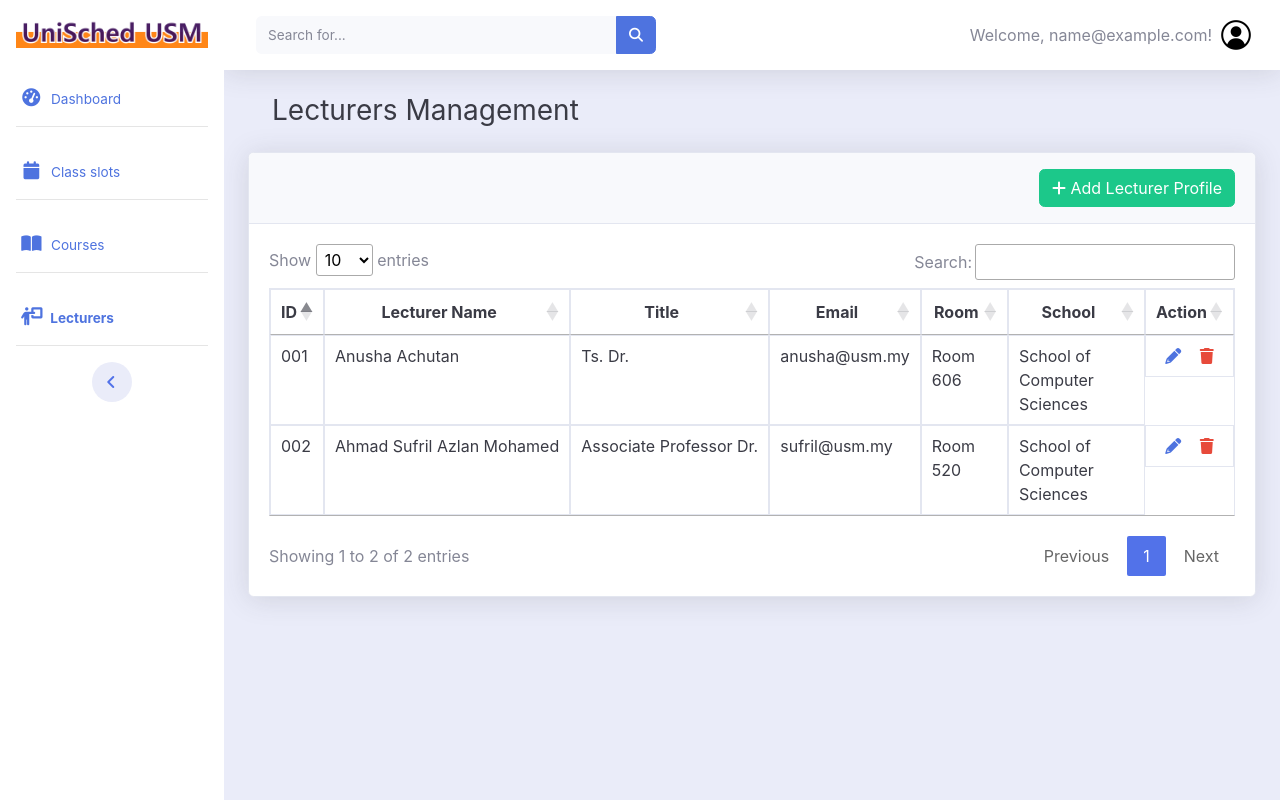
After one commit to syahirazman/UniSched-USM-FYP, a PHP site: page /admin/admin_lecturers.php in a window 1280 px wide. The commit adds this page. Run offline with PHP 8.4, Linux system fonts and the light colour scheme; the visitor is signed in with stand-in values (Sample User, id 1); some libraries are stand-ins or nearby versions.

Commit message:
Added logout and admin_lecturers. Added function to create session. Added logout to end user session.

```diff
--- /dev/null
+++ b/admin/admin_lecturers.php
@@ -0,0 +1,291 @@
+<!-- PHP -->
+<?php
+session_start();
+
+// Check if the session variable is set
+if (isset($_SESSION['admin_email'])) {
+    $admin_email = $_SESSION['admin_email'];
+    // Now you can use $admin_email in your HTML or PHP code
+} else {
+    // Redirect to the login page if the session variable is not set
+    header('Location: login.php');
+    exit();
+}
+?>
+
+<!DOCTYPE html>
+<html lang="en">
+    <head>
+        <meta name="viewport" content="width=device-width, initial-scale=1">
+        <!-- styles -->
+        <link href="../css/fontawesome.min.css" rel="stylesheet">
+        <link href="../css/adminstyle.min.css" rel="stylesheet">
+        <link href="../css/adminstyle.css" rel="stylesheet">
+
+        <link rel="icon" type="image/x-icon" href="../images/UniSched USM text logo.ico">
+        <link rel="stylesheet" href="https://stackpath.bootstrapcdn.com/font-awesome/4.7.0/css/font-awesome.min.css">
+        <link rel="stylesheet" href="https://cdnjs.cloudflare.com/ajax/libs/font-awesome/6.2.1/css/all.min.css">
+
+        <link rel="stylesheet" href="https://cdn.datatables.net/1.13.7/css/jquery.dataTables.min.css">
+
+        <title>UniSched USM: Lecturers Management</title>
+    </head>
+    <body id="page-top">
+        <div id="wrapper">
+            <!-- side bar -->
+            <ul class="navbar-nav bg-white sidebar" id="accordionSidebar">
+                <a class="sidebar-brand d-flex align-items-center justify-content-center" href="admin_dashboard.html">
+                    <div class="mt-3 mb-4">
+                        <img src="../images/login_textlogo.png" class="img-fluid">
+                    </div>
+                </a>
+                <!-- nav 1 -->
+                <li class="nav-item">
+                    <a class="nav-link ml-1" href="../admin/admin_dashboard.php">
+                        <i class="fa fa-fw fa-tachometer-alt"></i>
+                        <span>Dashboard</span></a>
+                </li>
+                <hr class="sidebar-divider">
+                <!-- nav 2 -->
+                <li class="nav-item">
+                    <a class="nav-link ml-1" href="">
+                        <i class="fa fa-fw fa-calendar"></i>
+                        <span>Class slots</span></a>
+                </li>
+                <hr class="sidebar-divider">
+                <!-- nav 3 -->
+                <li class="nav-item">
+                    <a class="nav-link ml-1" href="../admin/admin_courses.php">
+                        <i class="fa fa-fw fa-book-open"></i>
+                        <span>Courses</span></a>
+                </li>
+                <hr class="sidebar-divider">
+                <!-- nav 4 -->
+                <li class="nav-item active">
+                    <a class="nav-link ml-1" href="../admin/admin_lecturers.php">
+                        <i class="fa fa-fw fa-person-chalkboard"></i>
+                        <span>Lecturers</span></a>
+                </li>
+                <hr class="sidebar-divider">
+                <!-- Sidebar Toggler (Sidebar) -->
+                <div class="text-center d-none d-md-inline">
+                    <button class="rounded-circle border-0" id="sidebarToggle"></button>
+                </div>
+            </ul>
+            <!-- end of sidebar-->
+
+            <!-- content wrapper -->
+            <div id="content-wrapper"  class="d-flex flex-column">
+                <!-- main content -->
+                <div id="content">
+                    <!-- top bar -->
+                    <nav class="navbar navbar-expand navbar-light bg-white topbar mb-4 static-top shadow">
+                        <!-- Sidebar Toggle (Topbar) -->
+                        <button id="sidebarToggleTop" class="btn btn-link d-md-none rounded-circle mr-3">
+                            <i class="fa fa-bars"></i>
+                        </button>
+
+                        <!-- Topbar Search -->
+                        <form
+                            class="d-none d-sm-inline-block form-inline mr-auto ml-md-3 my-2 my-md-0 mw-100 navbar-search">
+                            <div class="input-group">
+                                <input type="text" class="form-control bg-light border-0 small" placeholder="Search for..."
+                                    aria-label="Search" aria-describedby="basic-addon2">
+                                <div class="input-group-append">
+                                    <button class="btn btn-primary" type="button">
+                                        <i class="fas fa-search fa-sm"></i>
+                                    </button>
+                                </div>
+                            </div>
+                        </form>
+
+                        <!-- Topbar Profile-->
+                        <ul class="navbar-nav ml-auto">
+                            <li class="nav-item dropdown no-arrow">
+                                <a class="nav-link dropdown-toggle" href="#" id="userDropdown" role="button"
+                                    data-toggle="dropdown" aria-haspopup="true" aria-expanded="false">
+                                    <span class="mr-2 d-none d-lg-inline text-gray-600 medium">Welcome, <?php echo $admin_email; ?>!</span>
+                                    <img class="img-profile rounded-circle" src="../images/profile_icon.png">
+                                </a>
+                                <div class="dropdown-menu dropdown-menu-right shadow animated--grow-in"
+                                aria-labelledby="userDropdown">
+                                    <a class="dropdown-item" href="#" data-toggle="modal" data-target="#logoutModal">
+                                        <i class="fas fa-sign-out-alt fa-sm fa-fw mr-2 text-gray-400"></i>
+                                        Logout
+                                    </a>
+                                </div>
+                            </li>
+                        </ul>
+                    </nav>
+                    <!-- End of Topbar -->
+
+                    <!-- Begin page content -->
+                    <div class="container-fluid">
+                        <div class="d-sm-flex align-items-center justify-content-between mb-4 ml-4">
+                            <h1 class="h3 mb-0 text-gray-900">Lecturers Management</h1>
+                        </div>
+
+                        <!-- Table for CRUD -->
+
+                        <div class="card shadow mb-4">
+                            <div class="card-header py-3">
+                                <a href="#addLecturerModal" class="btn btn-success float-right" data-toggle="modal">
+                                    <i class="fa-solid fa-plus"></i>
+                                    <span>Add Lecturer Profile</span>
+                                </a>
+                            </div>
+
+                            <div class="card-body">
+                                <div class="table-responsive">
+                                    <table class="table table-bordered hover text-gray-900 mt-3 mb-3" id="lecturerTable" width="100%">
+                                        <thead>
+                                            <tr>
+                                                <th>ID</th>
+                                                <th>Lecturer Name</th>
+                                                <th>Title</th>
+                                                <th>Email</th>
+                                                <th>Room</th>
+                                                <th>School</th>
+                                                <th>Action</th>
+                                            </tr>
+                                        </thead>
+                                        <tbody>
+                                            <tr>
+                                                <td>001</td>
+                                                <td class="lecturer_name">Anusha Achutan</td>
+                                                <td class="lecturer_title">Ts. Dr.</td>
+                                                <td>anusha@usm.my</td>
+                                                <td>Room 606</td>
+                                                <td>School of Computer Sciences</td>
+                                                <td class="action d-flex text-center justify-content-sm-around">
+                                                    <a><i class="fa fa-pencil text-primary" aria-hidden="true"></i></a>
+                                                    <a href="#deleteLecturerModal" data-toggle="modal"><i class="fa fa-trash text-danger" aria-hidden="true"></i></a>
+                                                </td>
+                                            </tr>
+                                            <tr>
+                                                <td>002</td>
+                                                <td class="lecturer_name">Ahmad Sufril Azlan Mohamed</td>
+                                                <td class="lecturer_overview">Associate Professor Dr.</td>
+                                                <td>sufril@usm.my</td>
+                                                <td>Room 520</td>
+                                                <td>School of Computer Sciences</td>
+                                                <td class="action d-flex text-center justify-content-sm-around">
+                                                    <a><i class="fa fa-pencil text-primary" aria-hidden="true"></i></a>
+                                                    <a href="#deleteLecturerModal" data-toggle="modal"><i class="fa fa-trash text-danger" aria-hidden="true"></i></a>
+                                                </td>
+                                            </tr>
+
+                                        </tbody>
+                                    </table>
+                                </div>
+                            </div>
+
+                    </div>
+                </div>
+            </div>
+        </div>
+
+        <!-- Add Course Modal HTML -->
+        <div id="addLecturerModal" class="modal fade">
+            <div class="modal-dialog">
+                <div class="modal-content">
+                    <form>
+                        <div class="modal-header">
+                            <h4 class="modal-title font-weight-bold text-gray-900">Add Lecturer</h4>
+                            <button type="button" class="close" data-dismiss="modal" aria-hidden="true">&times;</button>
+                        </div>
+                        <div class="modal-body text-gray-900">
+                            <div class="form-group">
+                                <label>ID</label>
+                                <input type="text" class="form-control" required>
+                            </div>
+                            <div class="form-group">
+                                <label>Lecturer Name</label>
+                                <input type="text" class="form-control" required>
+                            </div>
+                            <div class="form-group">
+                                <label>Title</label>
+                                <input type="text" class="form-control" required>
+                            </div>
+                            <div class="form-group">
+                                <label>Email</label>
+                                <input type="email" class="form-control" required>
+                            </div>
+                            <div class="form-group">
+                                <label>Room</label>
+                                <input type="text" class="form-control" required>
+                            </div>
+                            <div class="form-group">
+                                <label>School</label>
+                                <input type="text" class="form-control" required>
+                            </div>
+                        </div>
+                        <div class="modal-footer">
+                            <input type="button" class="btn btn-default" data-dismiss="modal" value="Cancel">
+                            <input type="submit" class="btn btn-success" value="Add">
+                        </div>
+                    </form>
+                </div>
+            </div>
+        </div>
+
+        <!-- Delete Modal HTML -->
+        <div id="deleteLecturerModal" class="modal fade">
+            <div class="modal-dialog">
+                <div class="modal-content">
+                    <form>
+                        <div class="modal-header">
+                            <h4 class="modal-title font-weight-bold text-gray-900">Delete Lecturer</h4>
+                            <button type="button" class="close" data-dismiss="modal" aria-hidden="true">&times;</button>
+                        </div>
+                        <div class="modal-body text-gray-900">
+                            <p>Are you sure you want to delete this lecturer profile?</p>
+                            <p class="text-danger"><small>This action cannot be undone.</small></p>
+                        </div>
+                        <div class="modal-footer">
+                            <input type="button" class="btn btn-default" data-dismiss="modal" value="Cancel">
+                            <input type="submit" class="btn btn-danger" value="Delete">
+                        </div>
+                    </form>
+                </div>
+            </div>
+        </div>
+
+        <!-- Logout Modal-->
+        <div class="modal fade" id="logoutModal" tabindex="-1" role="dialog" aria-labelledby="exampleModalLabel"
+            aria-hidden="true">
+            <div class="modal-dialog" role="document">
+                <div class="modal-content">
+                    <div class="modal-header">
+                        <h5 class="modal-title" id="exampleModalLabel">Ready to Log Out?</h5>
+                        <button class="close" type="button" data-dismiss="modal" aria-label="Close">
+                            <span aria-hidden="true">×</span>
+                        </button>
+                    </div>
+                    <div class="modal-body">Select "Logout" below if you are ready to end your current session.</div>
+                    <div class="modal-footer">
+                        <button class="btn btn-secondary" type="button" data-dismiss="modal">Cancel</button>
+                        <a class="btn btn-primary" href="../logout.php">Logout</a>
+                    </div>
+                </div>
+            </div>
+        </div>
+
+
+        <!-- jQuery Core JS -->
+        <script src="https://code.jquery.com/jquery.min.js"></script>
+        <!-- BootStrap JavaScript -->
+        <script src="https://cdnjs.cloudflare.com/ajax/libs/twitter-bootstrap/4.3.1/js/bootstrap.bundle.min.js"></script>
+
+        <!-- jQuery Easing JS-->
+        <script src="https://cdnjs.cloudflare.com/ajax/libs/jquery-easing/1.4.1/jquery.easing.min.js" integrity="sha512-0QbL0ph8Tc8g5bLhfVzSqxe9GERORsKhIn1IrpxDAgUsbBGz/V7iSav2zzW325XGd1OMLdL4UiqRJj702IeqnQ==" crossorigin="anonymous" referrerpolicy="no-referrer"></script>
+        <!-- Custom Theme JS -->
+        <script src="../custom-js/script-all.min.js"></script>
+
+        <script src="https://cdn.datatables.net/1.13.7/js/jquery.dataTables.min.js"></script>
+        <script>
+            new DataTable('#lecturerTable');
+        </script>
+
+    </body>
+</html>
--- a/css/adminstyle.css
+++ b/css/adminstyle.css
@@ -60,7 +60,7 @@ thead > tr > th {
     text-align: center !important;
 }
 
-tbody > tr > td.course_overview, tbody > tr > td.course_name {
+tbody > tr > td.course_overview, tbody > tr > td.course_name, tbody > tr > td.lecturer_overview, tbody > tr > td.lecturer_name {
     max-width: 300px !important;
     overflow: hidden !important;
     text-overflow: ellipsis !important;
```
Also changed, not shown: admin/admin_courses.php (renamed from admin/admin_courses.html, +47 -5 lines), admin/admin_dashboard.php (renamed from admin/admin_dashboard.html, +45 -4 lines), login.php (+9 -4 lines), logout.php (added, +13 -0 lines).
